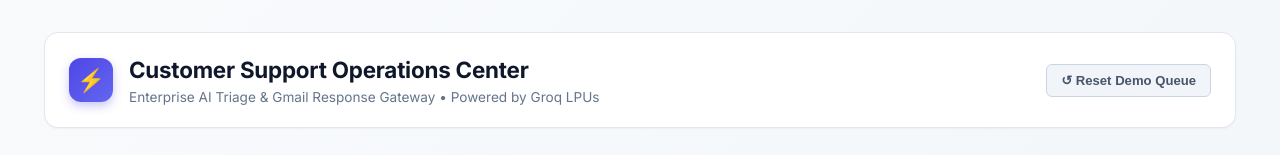
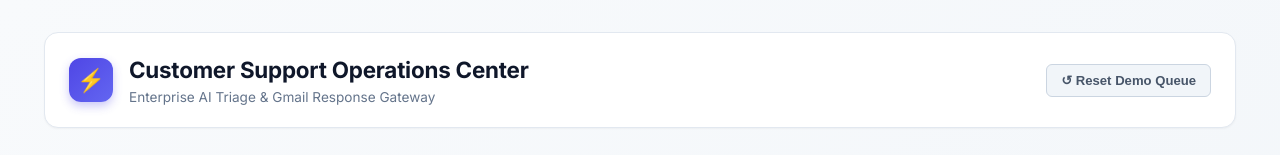
Before and after one commit to ParvTiwari/Ignatiuz, a React (Vite) app in the folder frontend/: page / in a window 1280 px wide. Shown: the top 155 px of the page. Built offline with nearby package versions, Linux system fonts and the light colour scheme; no server answers.

Commit message:
docs: add comprehensive project README for judges and polish App header

```diff
--- a/frontend/src/App.jsx
+++ b/frontend/src/App.jsx
@@ -203,7 +203,7 @@ export default function App() {
           <div>
             <h1 className="brand-title">Customer Support Operations Center</h1>
             <p className="brand-subtitle">
-              Enterprise AI Triage & Gmail Response Gateway • Powered by Groq LPUs
+              Enterprise AI Triage & Gmail Response Gateway
             </p>
           </div>
         </div>
```
Also changed, not shown: 1 other file (tests, documents, lock files or other folders).
